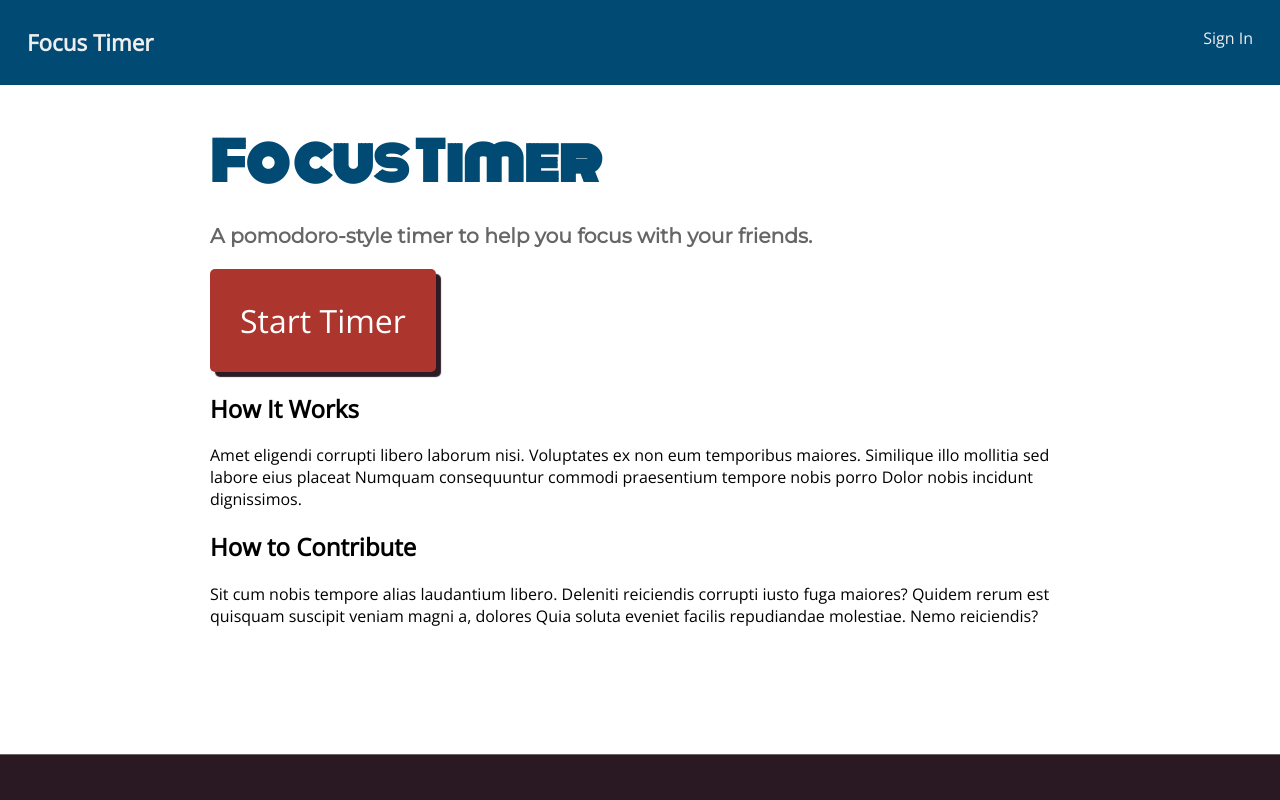
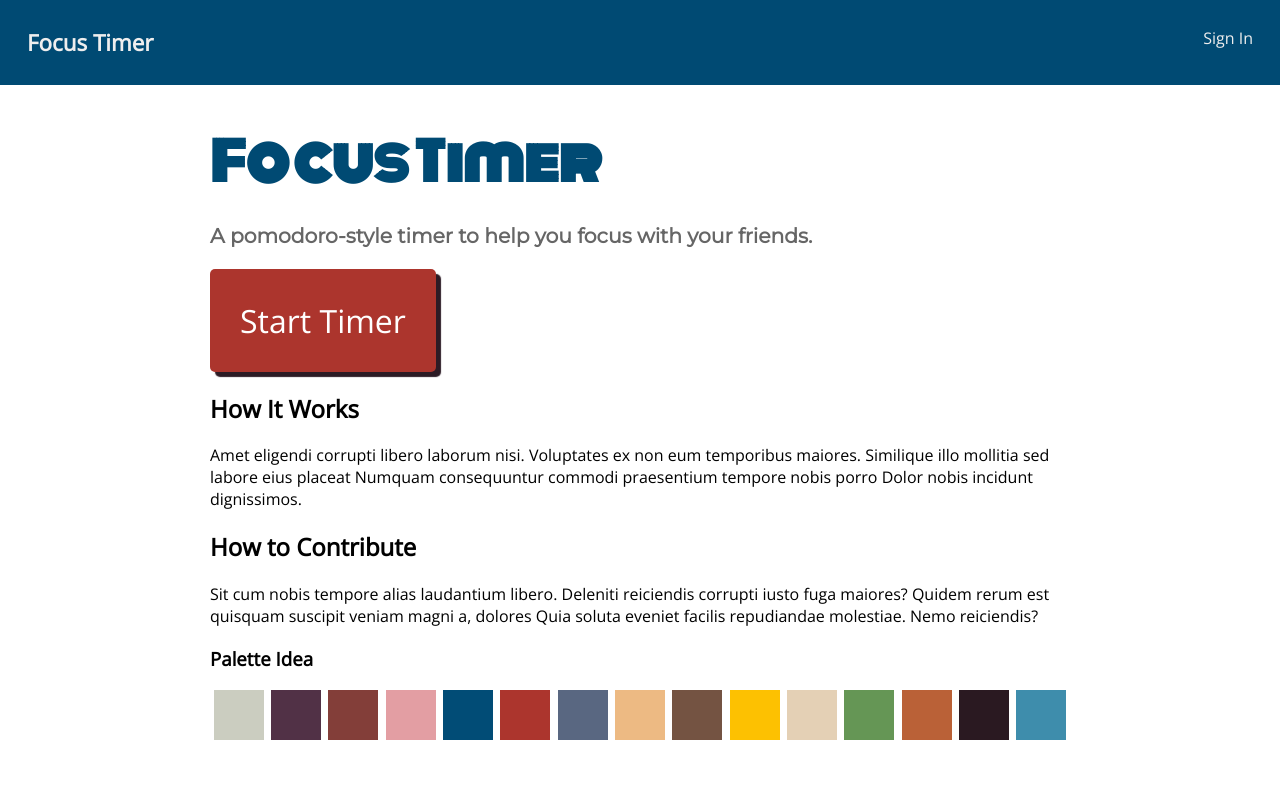
Before and after one commit to codeselfstudy/focus_timer, a React (Create React App) app: page / in a window 1280 px wide. Shown: the top 800 px of the page. Built offline with nearby package versions, Linux system fonts and the light colour scheme.

Commit message:
Add sample palette

```diff
--- a/package.json
+++ b/package.json
@@ -7,6 +7,7 @@
         "@testing-library/react": "^9.3.2",
         "@testing-library/user-event": "^7.1.2",
         "firebase": "^7.13.1",
+        "lodash": "^4.17.15",
         "react": "^16.13.1",
         "react-dom": "^16.13.1",
         "react-icons": "^3.9.0",
--- /dev/null
+++ b/src/components/palette/palette.data.js
@@ -0,0 +1,21 @@
+import { mapColorsToObj } from "./palette.utils";
+
+export const colorsList = [
+    "#cbcdc0",
+    "#513146",
+    "#833e39",
+    "#e39ea3",
+    "#014c76",
+    "#ac352d",
+    "#596781",
+    "#edba83",
+    "#745342",
+    "#fdc101",
+    "#e4d0b5",
+    "#659655",
+    "#ba6137",
+    "#2a1921",
+    "#3e8dac",
+];
+
+export const colors = mapColorsToObj(colorsList);
--- /dev/null
+++ b/src/components/palette/palette.js
@@ -0,0 +1,32 @@
+/**
+ * This component is to demonstrate the palette.
+ */
+import React from "react";
+
+import { colorsList } from "./palette.data";
+
+import "./palette.scss";
+
+function Color({ hex }) {
+    return (
+        <div
+            style={{
+                backgroundColor: hex,
+                width: 50,
+                height: 50,
+            }}
+        ></div>
+    );
+}
+
+const Palette = () => {
+    return (
+        <div className="palette">
+            {colorsList.map(c => (
+                <Color className="color" key={c} hex={c} />
+            ))}
+        </div>
+    );
+};
+
+export default Palette;
--- /dev/null
+++ b/src/components/palette/palette.scss
@@ -0,0 +1,4 @@
+.palette {
+    display: flex;
+    justify-content: space-around;
+}
--- /dev/null
+++ b/src/components/palette/palette.utils.js
@@ -0,0 +1,43 @@
+import { chunk } from "lodash";
+
+/**
+ * Take a hex color (like `#014872`) and return it as a decimal string
+ * (e.g., `"001-072-114"`) that can be used as an easily sortable object
+ * key.
+ */
+export function hexToDecStr(hx) {
+    const color = normalizeColor(hx);
+    return chunk(color, 2)
+        .map(s =>
+            parseInt(s, 16)
+                .toString()
+                .padStart(3, "0")
+        )
+        .join("-");
+}
+
+export function mapColorsToObj(cs) {
+    const obj = {};
+    for (let i = 0; i < cs.length; i++) {
+        const k = hexToDecStr(cs[i]);
+        obj[k] = cs[i];
+    }
+    return obj;
+}
+
+function normalizeColor(code) {
+    return expandShorthand(removeHash(code));
+}
+
+function removeHash(code) {
+    return code[0] === "#" ? code.slice(1) : code;
+}
+
+function expandShorthand(code) {
+    if (code.length === 3) {
+        const [a, b, c] = code.split("");
+        return `${a}${a}${b}${b}${c}${c}`;
+    } else {
+        return code;
+    }
+}
--- a/src/pages/home/home.js
+++ b/src/pages/home/home.js
@@ -1,6 +1,7 @@
 import React from "react";
 
 import CustomButton from "../../components/custom-button/custom-button";
+import Palette from "../../components/palette/palette";
 
 import "./home.scss";
 
@@ -26,6 +27,8 @@ const HomePage = () => (
             veniam magni a, dolores Quia soluta eveniet facilis repudiandae
             molestiae. Nemo reiciendis?
         </p>
+        <h3>Palette Idea</h3>
+        <Palette style={{opacity: 0.1}}/>
     </div>
 );
 
```
